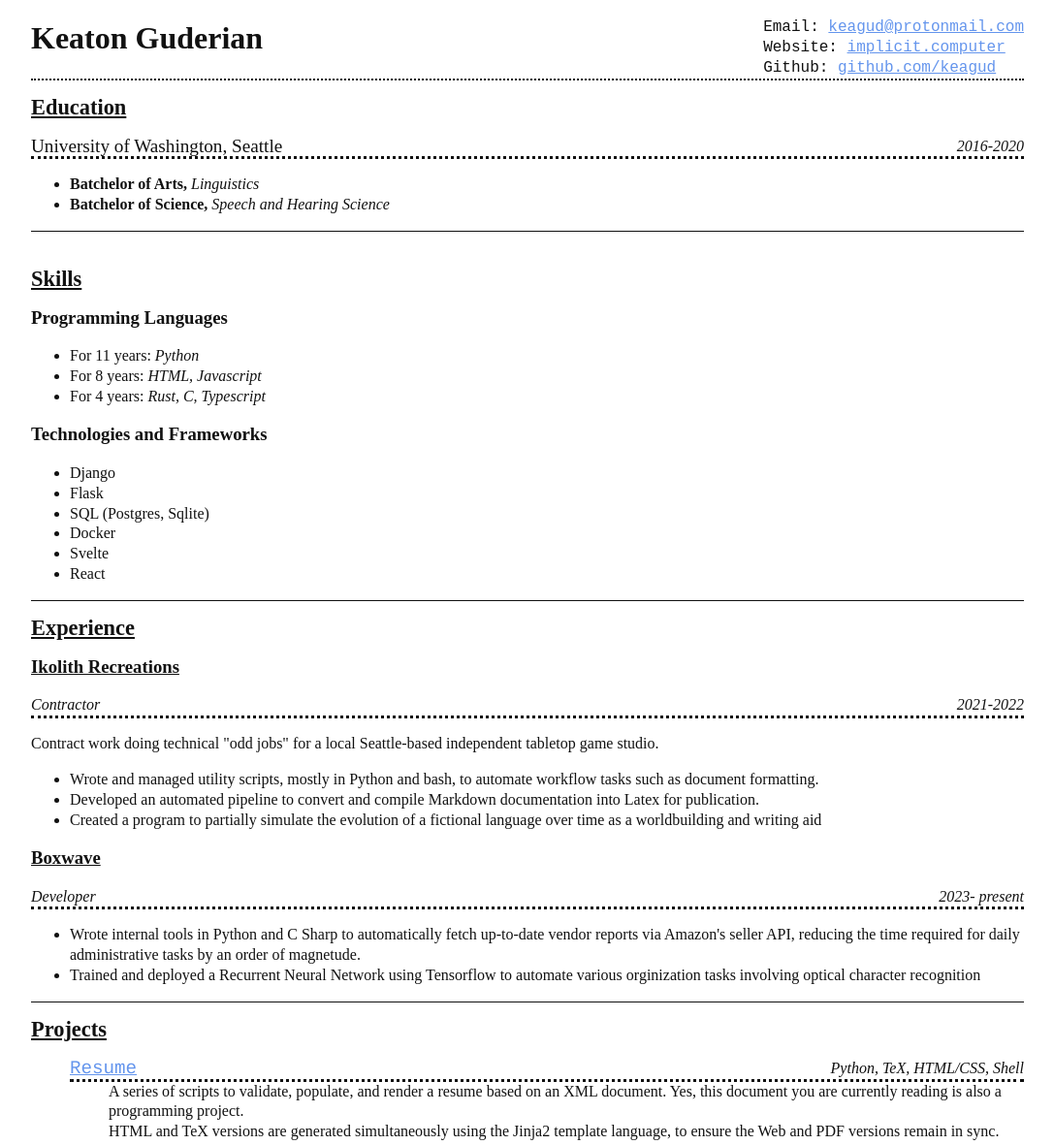
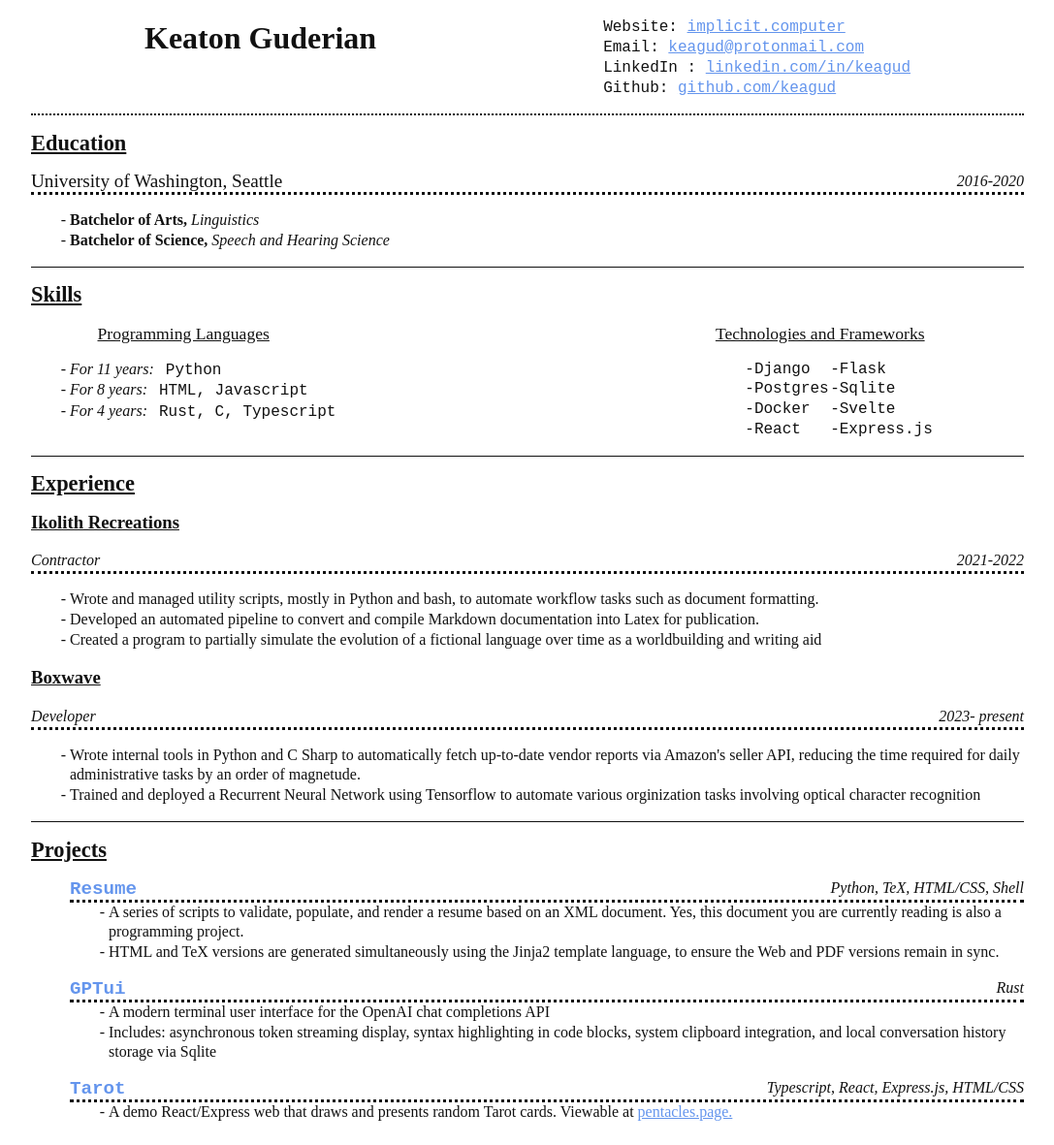
Before and after one commit to keagud/Resume, a plain HTML site: page html/output_pdf.html in a window 1280 px wide. Shown: the top 1181 px of the page at 97% size, without its empty margins (96-1183 px from the left). Drawn offline with Linux system fonts and the light colour scheme; a web font is replaced by a local one.

Commit message:
more html

```diff
--- a/html/output_pdf.html
+++ b/html/output_pdf.html
@@ -9,9 +9,9 @@
     <style>
       @import url(https://fonts.bunny.net/css?family=ibm-plex-mono:400,400i,700,700i|ibm-plex-sans:400,400i,700);
 
-.stack * + * {
-  margin-block-start: 1.5rem;
-}
+/* .stack * + * { */
+/*   margin-block-start: 1.5rem; */
+/* } */
 
 :root {
   --font-mono: "IBM Plex Mono", monospace;
@@ -39,8 +39,9 @@ body {
 
 .resume-header {
   display: flex;
-  justify-content: space-between;
+  justify-content: space-around;
   border-bottom: dotted 2px;
+  padding-bottom: 1em;
 }
 
 .links label::after {
@@ -72,6 +73,38 @@ body {
   display: flex;
   flex-direction: row;
   justify-content: space-between;
+}
+
+.tech-skill,
+.lang-name {
+  font-family: var(--font-mono);
+}
+
+.lang-duration {
+  font-style: italic;
+}
+
+.lang-duration::after {
+  content: "";
+}
+
+.skills-container {
+  display: flex;
+  justify-content: space-between;
+  padding-right: 10%;
+  flex-direction: row;
+}
+
+#other-interests ul,
+#skills-section-other-tech ul {
+  display: grid;
+  grid-template-columns: 50% 50%;
+  /* column-count: 2; */
+  list-style-type: "-";
+}
+
+span.lang-duration::after {
+  margin-left: 0.5rem;
 }
 
 a {
@@ -106,11 +139,34 @@ a:active {
 .resume-section {
   border-bottom: solid 0.1em;
 }
-#projects ul {
+
+.skill-subsection-title,
+.subsection-title {
+  margin-bottom: 0;
+  margin-top: 0;
+}
+
+.skill-subsection-title {
+  font-weight: normal;
+  font-size: 1.1em;
+  text-decoration-line: underline;
+}
+
+.subsection-title {
+  font-size: 1.2em;
+}
+ul {
+  list-style-type: "- ";
+}
+
+#projects > ul {
   list-style: none;
 }
-.project-title-header {
-  font-family: "Courier";
+.project-title-header a {
+  font-family: var(--font-mono);
+  text-decoration-line: none;
+  margin-bottom: 1%;
+  font-weight: bold;
 }
 .project-header,
 .past-job-header,
@@ -121,13 +177,12 @@ a:active {
   align-content: end;
 }
 .project-item {
-  padding-bottom: 3em;
+  padding-bottom: 1em;
 }
 .project-keywords,
 .past-job-timespan,
 .education-timespan,
 .programming-language-item,
-.lang-name,
 .education-degree-field {
   font-style: italic;
 }
@@ -151,16 +206,23 @@ a:active {
 
       <div class="links">
         <div class="site-link">
+          <label for="personal-site-link"> Website</label>
+          <a id="personal-site-link" href="https://implicit.computer">
+            implicit.computer
+          </a>
+        </div>
+
+        <div class="site-link">
           <label for="email-mailto-link"> Email</label>
           <a id="email-mailto-link" href="mailto:keagud@protonmail.com"
             >keagud@protonmail.com</a
           >
         </div>
         <div class="site-link">
-          <label for="personal-site-link"> Website</label>
-          <a id="personal-site-link" href="https://implicit.computer">
-            implicit.computer
-          </a>
+          <label for="linkedin-link"> LinkedIn </label>
+          <a id="linkedin-link" href="www.linkedin.com/in/keagud">
+            linkedin.com/in/keagud</a
+          >
         </div>
         <div class="site-link">
           <label for="github-link"> Github</label>
@@ -191,12 +253,13 @@ a:active {
         </li>
       </ul>
     </div>
-    <br />
     <div class="resume-section" id="skills">
       <h2 class="section-title">Skills</h2>
       <div class="skills-container">
         <div id="skills-section-programming-languages">
-          <h3 class="subsection-title">Programming Languages</h3>
+          <span class="container">
+            <h3 class="skill-subsection-title">Programming Languages</h3>
+          </span>
           <ul>
             <li>
               <span class="lang-duration">For 11 years:</span>
@@ -211,17 +274,21 @@ a:active {
               <span class="lang-name">Rust, C, Typescript</span>
             </li>
           </ul>
-          <div id="skills-section-other-tech">
-            <h3 class="subsection-title">Technologies and Frameworks</h3>
-            <ul>
-              <li>Django</li>
-              <li>Flask</li>
-              <li>SQL (Postgres, Sqlite)</li>
-              <li>Docker</li>
-              <li>Svelte</li>
-              <li>React</li>
-            </ul>
-          </div>
+        </div>
+        <div id="skills-section-other-tech">
+          <span class="container">
+            <h3 class="skill-subsection-title">Technologies and Frameworks</h3>
+          </span>
+          <ul>
+            <li class="tech-skill">Django</li>
+            <li class="tech-skill">Flask</li>
+            <li class="tech-skill">Postgres</li>
+            <li class="tech-skill">Sqlite</li>
+            <li class="tech-skill">Docker</li>
+            <li class="tech-skill">Svelte</li>
+            <li class="tech-skill">React</li>
+            <li class="tech-skill">Express.js</li>
+          </ul>
         </div>
       </div>
     </div>
@@ -233,10 +300,6 @@ a:active {
           ><span class="past-job-title">Contractor</span>
           <span class="past-job-timespan">2021-2022</span></span
         >
-        <p class="past-job-description">
-          Contract work doing technical "odd jobs" for a local Seattle-based
-          independent tabletop game studio.
-        </p>
         <ul>
           <li class="past-job-bullet-point">
             Wrote and managed utility scripts, mostly in Python and bash, to
@@ -337,14 +400,14 @@ a:active {
           <ul class="project-bullet-points-list">
             <li>
               A demo React/Express web that draws and presents random Tarot
-              cards. Viewable at pentacles.fly.dev.
+              cards. Viewable at
+              <a href="https://pentacles.page">pentacles.page.</a>
             </li>
           </ul>
         </li>
       </ul>
     </div>
     <div class="resume-section" id="other-interests">
-      <br />
       <h2 class="section-title">Other Interests</h2>
       <ul>
         <li>Ancient languages (Latin, Attic Greek)</li>
--- a/html/pdf.css
+++ b/html/pdf.css
@@ -1,8 +1,8 @@
 @import url(https://fonts.bunny.net/css?family=ibm-plex-mono:400,400i,700,700i|ibm-plex-sans:400,400i,700);
 
-.stack * + * {
-  margin-block-start: 1.5rem;
-}
+/* .stack * + * { */
+/*   margin-block-start: 1.5rem; */
+/* } */
 
 :root {
   --font-mono: "IBM Plex Mono", monospace;
@@ -30,8 +30,9 @@ body {
 
 .resume-header {
   display: flex;
-  justify-content: space-between;
+  justify-content: space-around;
   border-bottom: dotted 2px;
+  padding-bottom: 1em;
 }
 
 .links label::after {
@@ -63,6 +64,38 @@ body {
   display: flex;
   flex-direction: row;
   justify-content: space-between;
+}
+
+.tech-skill,
+.lang-name {
+  font-family: var(--font-mono);
+}
+
+.lang-duration {
+  font-style: italic;
+}
+
+.lang-duration::after {
+  content: "";
+}
+
+.skills-container {
+  display: flex;
+  justify-content: space-between;
+  padding-right: 10%;
+  flex-direction: row;
+}
+
+#other-interests ul,
+#skills-section-other-tech ul {
+  display: grid;
+  grid-template-columns: 50% 50%;
+  /* column-count: 2; */
+  list-style-type: "-";
+}
+
+span.lang-duration::after {
+  margin-left: 0.5rem;
 }
 
 a {
@@ -97,11 +130,34 @@ a:active {
 .resume-section {
   border-bottom: solid 0.1em;
 }
-#projects ul {
+
+.skill-subsection-title,
+.subsection-title {
+  margin-bottom: 0;
+  margin-top: 0;
+}
+
+.skill-subsection-title {
+  font-weight: normal;
+  font-size: 1.1em;
+  text-decoration-line: underline;
+}
+
+.subsection-title {
+  font-size: 1.2em;
+}
+ul {
+  list-style-type: "- ";
+}
+
+#projects > ul {
   list-style: none;
 }
-.project-title-header {
-  font-family: "Courier";
+.project-title-header a {
+  font-family: var(--font-mono);
+  text-decoration-line: none;
+  margin-bottom: 1%;
+  font-weight: bold;
 }
 .project-header,
 .past-job-header,
@@ -112,13 +168,12 @@ a:active {
   align-content: end;
 }
 .project-item {
-  padding-bottom: 3em;
+  padding-bottom: 1em;
 }
 .project-keywords,
 .past-job-timespan,
 .education-timespan,
 .programming-language-item,
-.lang-name,
 .education-degree-field {
   font-style: italic;
 }
```
Also changed, not shown: html/input.html (+31 -23 lines), 1 other file.
